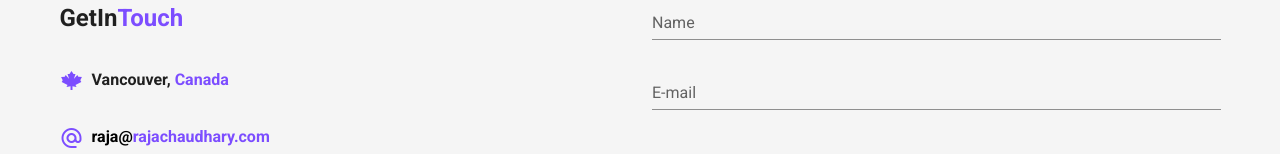
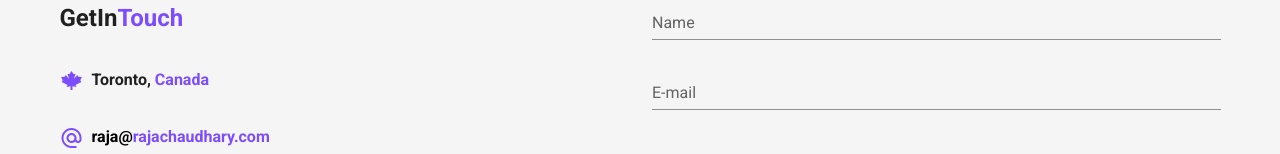
Before and after one commit to raja-chaudhary/learning-vuetify, a Vue app: page /contact in a window 1280 px wide. Shown: the part 185-339 px from the top of the page. Built offline with nearby package versions, Linux system fonts and the light colour scheme.

Commit message:
changed location

```diff
--- a/src/views/Contact.vue
+++ b/src/views/Contact.vue
@@ -10,7 +10,7 @@
           <v-icon medium color="deep-purple accent-2" left
             >mdi-leaf-maple</v-icon
           >
-          <span>Vancouver,&nbsp;</span>
+          <span>Toronto,&nbsp;</span>
           <span class="deep-purple--text text--accent-2">Canada</span>
         </div>
         <div class="py-4 subheading font-weight-bold">
```
